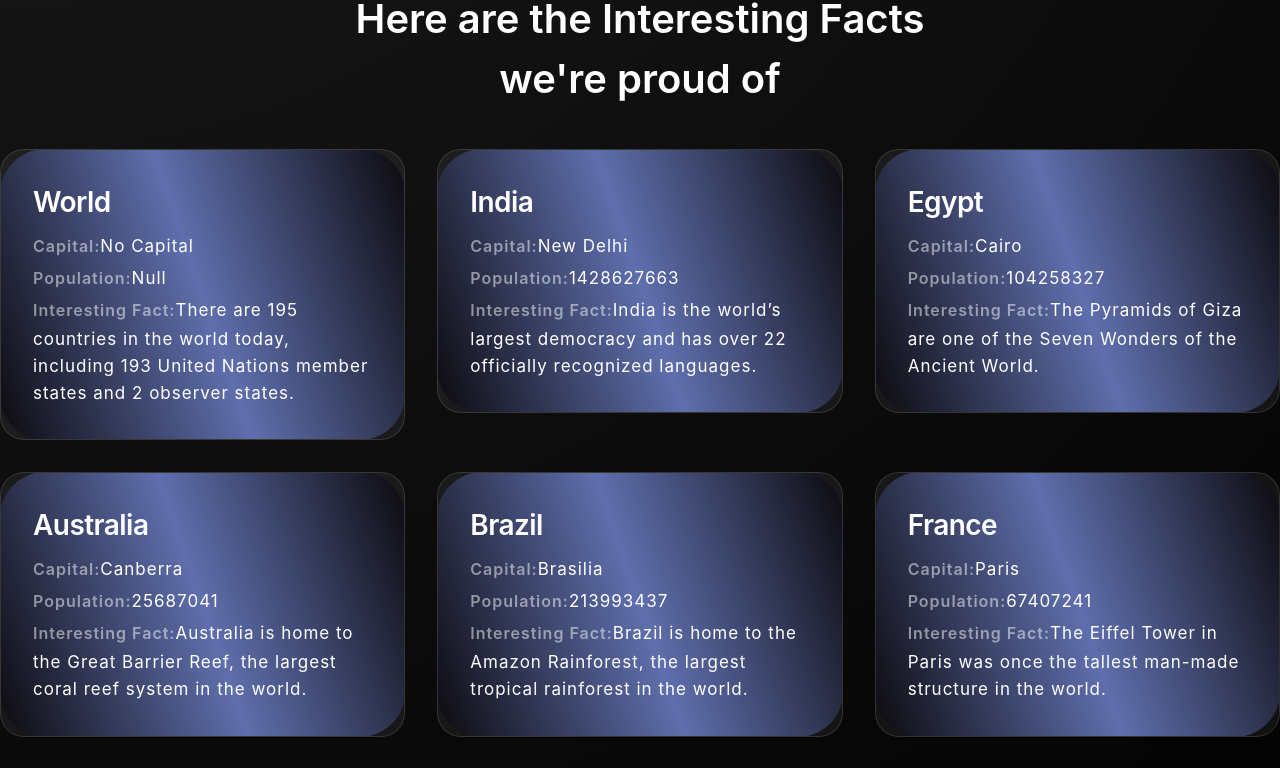
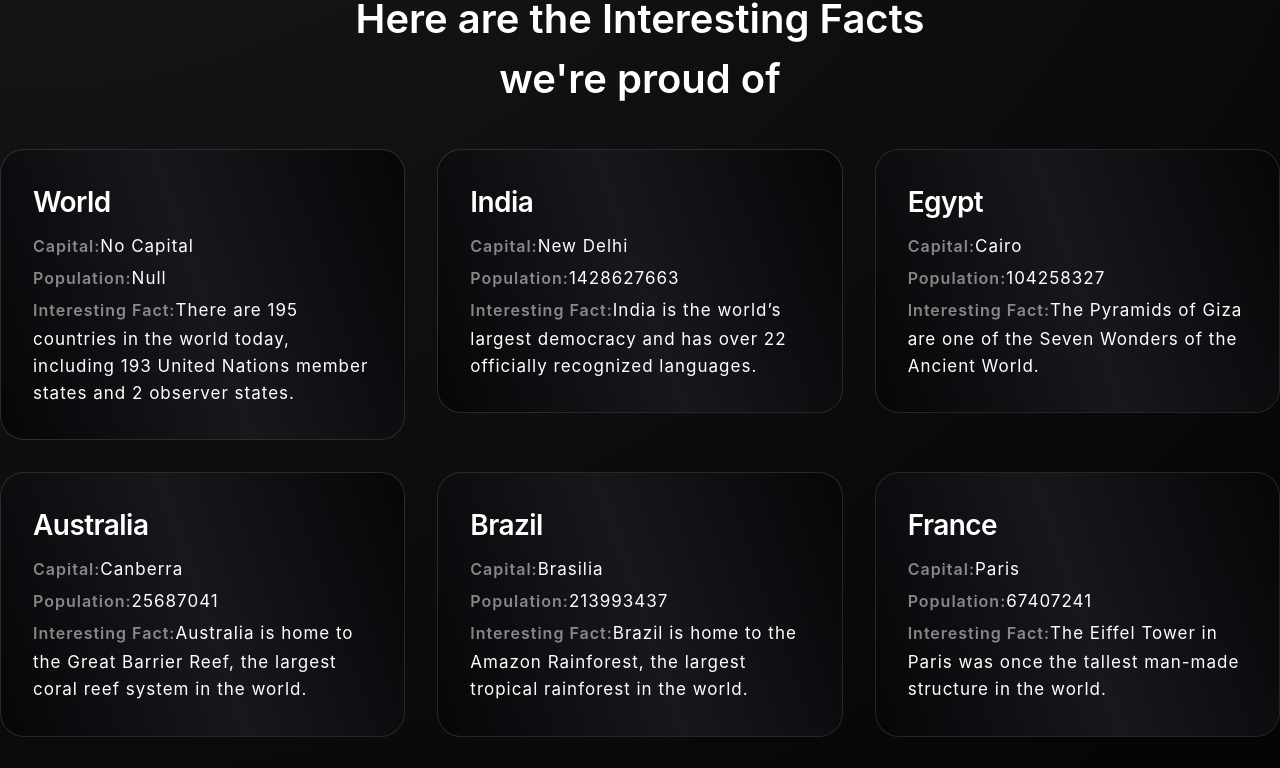
Before and after one commit to Samit1104/WorldAtlas, a React (Vite) app: page /about in a window 1280 px wide. Shown: the part 667-1435 px from the top of the page. Built offline with nearby package versions, Linux system fonts and the light colour scheme.

Commit message:
Design Updated

```diff
--- a/src/App.css
+++ b/src/App.css
@@ -148,6 +148,7 @@ nav ul {
     position: fixed;
     top: 0rem;
     bottom: 0rem;
+    height: 100vh;
     left: 0;
     background-color: #1d1d1f;
     width: 100%;
@@ -292,7 +293,7 @@ nav ul {
 }
 
 .bg-blue-box::after {
-  background: linear-gradient(71deg, #0c0a0e, #5f6fad, #0c0a0e);
+  /* background: linear-gradient(71deg, #0c0a0e, #5f6fad, #0c0a0e); */
 }
 
 .card-title {
@@ -682,7 +683,7 @@ body {
 /* --- THE GLASS CARD --- */
 .container-card {
   position: relative;
-  background: var(--glass-bg);
+  /* background: var(--glass-bg); */
   backdrop-filter: blur(var(--blur-val)); /* The magic ingredient */
   -webkit-backdrop-filter: blur(var(--blur-val));
   border: 1px solid var(--glass-border);
```
